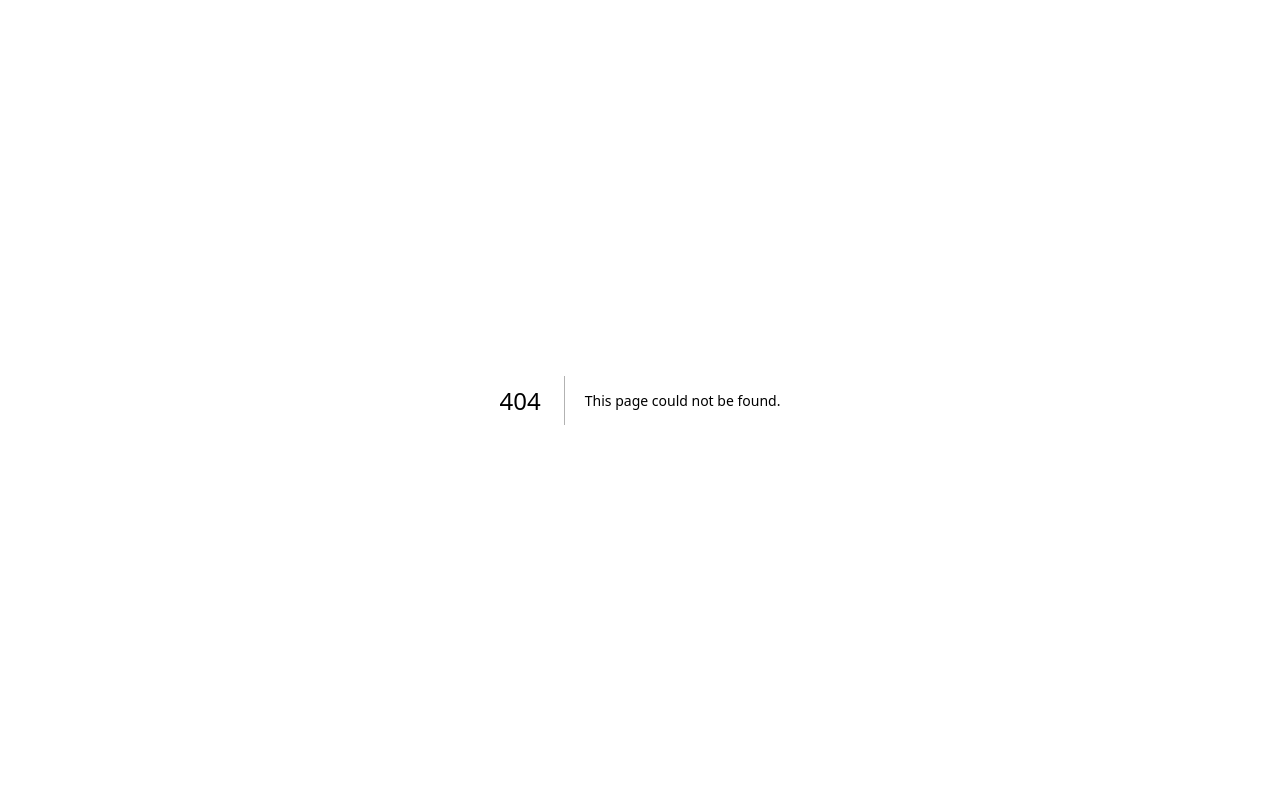
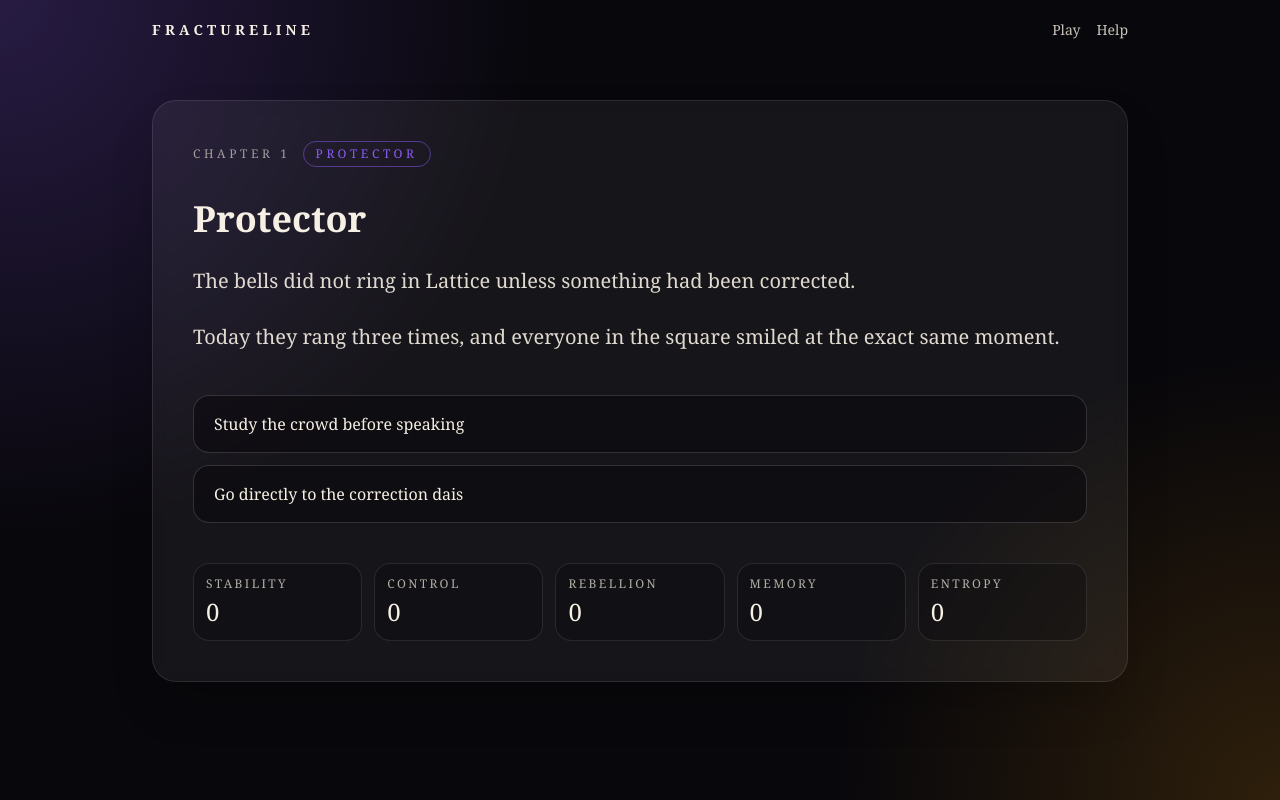
Before and after one commit to maniator/a-fracture-in-time, a Next.js app in the folder apps/web/: page /play in a window 1280 px wide. Before the commit this address had no page. Built offline with nearby package versions, Linux system fonts and the light colour scheme.

Commit message:
feat: add play route

```diff
--- /dev/null
+++ b/apps/web/app/play/page.tsx
@@ -0,0 +1,15 @@
+import { SceneRenderer } from '@/components/scene-renderer';
+import { SiteNav } from '@/components/site-nav';
+import { PwaRegister } from '@/components/pwa-register';
+
+export default function PlayPage() {
+  return (
+    <main className="min-h-screen text-ink">
+      <PwaRegister />
+      <SiteNav />
+      <section className="mx-auto w-full max-w-5xl px-6 py-10">
+        <SceneRenderer />
+      </section>
+    </main>
+  );
+}
```
